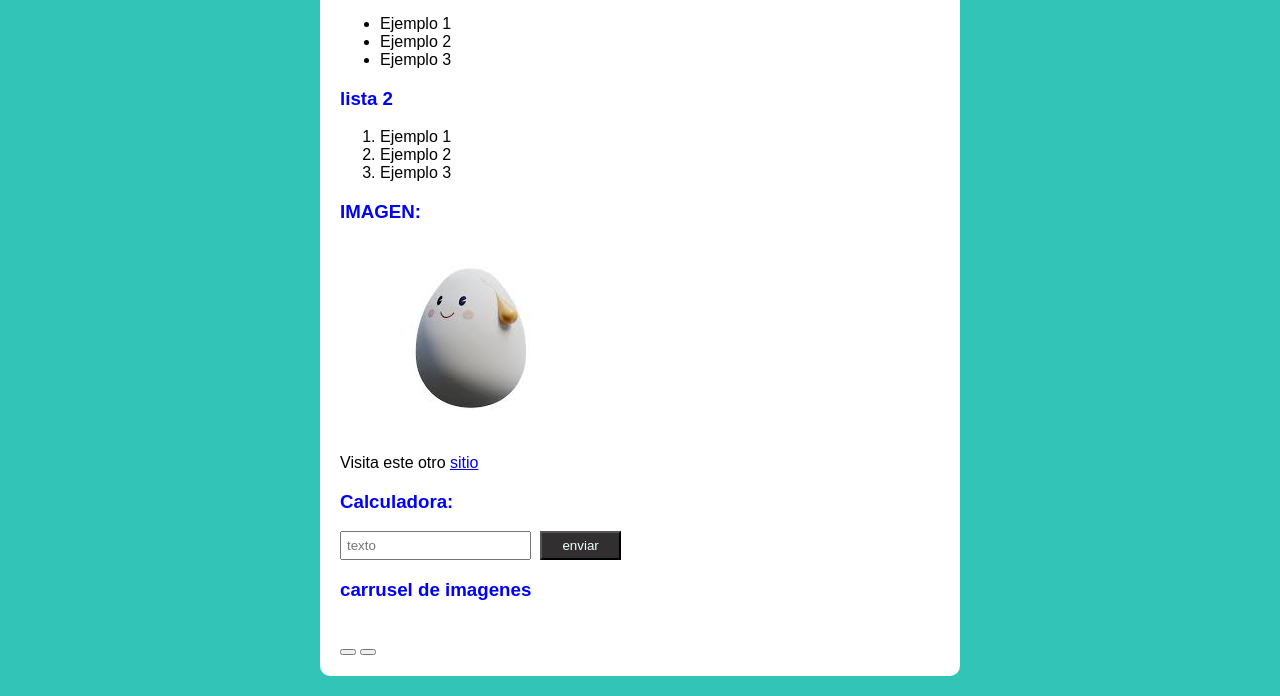
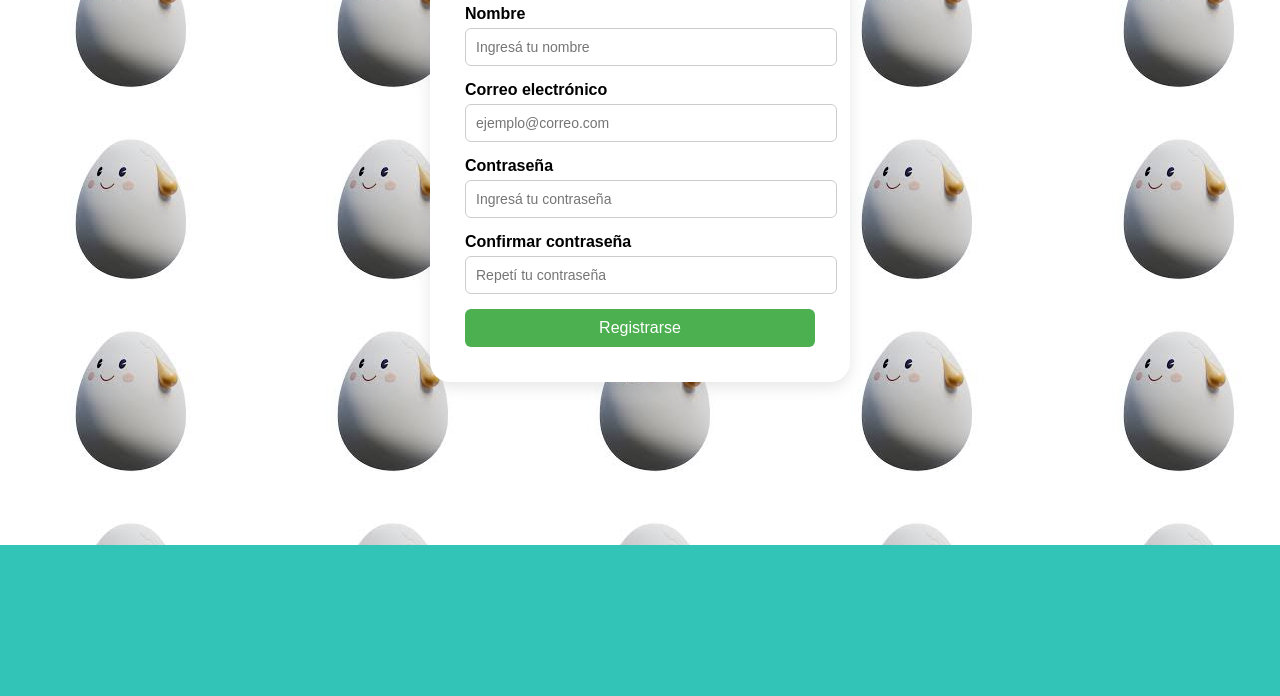
Before and after one commit to and889/front-end-, a plain HTML site: page Andres Gomez/front-end--main/index.html in a window 1280 px wide. Shown: the part 271-967 px from the top of the page. After the commit the page ends 816 px from the top, so only its background shows below. Drawn offline with Linux system fonts and the light colour scheme.

Commit message:
Update 27/8 index.html

```diff
--- a/Andres Gomez/front-end--main/index.html
+++ b/Andres Gomez/front-end--main/index.html
@@ -6,57 +6,82 @@
     <title>Pagina Andres</title>
     <link rel="stylesheet" href="style.css">
 </head>
+<style>
+    body {
+      background-image: url(namatama.jpg);
+      display: flex;
+      justify-content: center;
+      align-items: center;
+      height: 100vh;
+    }
+
+    .registro-container {
+      background: #ffffff;
+      padding: 35px;
+      border-radius: 20px;
+      box-shadow: 0px 5px 15px rgba(0,0,0,0.1);
+      width: 350px;
+    }
+
+    .registro-container h1 {
+      text-align: left;
+      margin-bottom: 20px;
+      color: #856a6a;
+    }
+
+    .registro-container label {
+      display: block;
+      margin-bottom: 5px;
+      font-weight: bold;
+    }
+
+    .registro-container input {
+      width: 100%;
+      padding: 10px;
+      margin-bottom: 15px;
+      border: 1px solid #ccc;
+      border-radius: 6px;
+      font-size: 14px;
+    }
+
+    .registro-container button {
+      width: 100%;
+      padding: 10px;
+      background: #4CAF50;
+      color: rgb(255, 255, 255);
+      border: none;
+      border-radius: 6px;
+      font-size: 16px;
+      cursor: pointer;
+    }
+
+    .registro-container button:hover {
+      background: #45a049;
+    }
+</style>
+
 <body>
-    <div style="background-color: rgb(255, 255, 255); max-width: 600px; margin: 20px auto; padding: 20px; border-radius: 10px;">
-    <h1>TITULO PRINCIPAL</h1>
+    <div class="registro-container">
+        <h1 style="color: black;">Registrarse</h1>
+        <form action="procesar-registro.php" method="post">
+            <label for="nombre">Nombre</label>
+            <input type="text" id="nombre" name="nombre" placeholder="Ingresá tu nombre" required>
 
-    <h2>SEGUNDO TITULO</h2>
+            <label for="email">Correo electrónico</label>
+            <input type="email" id="email" name="email" placeholder="ejemplo@correo.com" required>
 
-    <h3>Tercer Titulo</h3>
+            <label for="password">Contraseña</label>
+            <input type="password" id="password" name="password" placeholder="Ingresá tu contraseña" required>
 
-    <p>texto de la pagina, prueba de texto tamaño
-    </p>
+            <label for="confirmar">Confirmar contraseña</label>
+            <input type="password" id="confirmar" name="confirmar" placeholder="Repetí tu contraseña" required>
 
-    <h3>lista 1</h3>
-        <ul>
-            <li>Ejemplo 1</li>
-            <li>Ejemplo 2</li>
-            <li>Ejemplo 3</li>
-        </ul>
+            <button type="submit">Registrarse</button>
 
-    <h3>lista 2</h3>
-        <ol>
-            <li>Ejemplo 1</li>
-            <li>Ejemplo 2</li>
-            <li>Ejemplo 3</li>
-        </ol>
+        </form>
 
-    <h3>IMAGEN:</h3>
-        <img src="namatama.jpg" alt="IMAGEN HUEVO" style="max-block-size: 300x;">
+        <script src="redirigir-pagina.js"></script>
 
-    <p>
-        Visita este otro <a href="https://www.ospuze.com/" target="_blank">sitio</a>
-    </p>
-
-    <h3>Calculadora:</h3>
-        <input type="text" placeholder="texto" style="padding: 5px; margin-right: 5px;">
-
-        <button style="padding: 5px 20px; background-color: rgb(49, 47, 47); color: azure;">enviar
-        </button>
-
-    <h3>carrusel de imagenes</h3>
-        <div class="carrusel">
-            <div class="slides">
-                <img src="" alt="">
-                <img src="" alt="">
-                <img src="" alt="">
-            </div>
-
-            <button class="prev" onclick="moveSlide(-1)"></button>
-            <button class="next" onclick="moveSlide(1)"></button>
-        </div>
-
-    <script src="andres2.js"></script>
-
+    </div>
 </body>
 </html>
```
